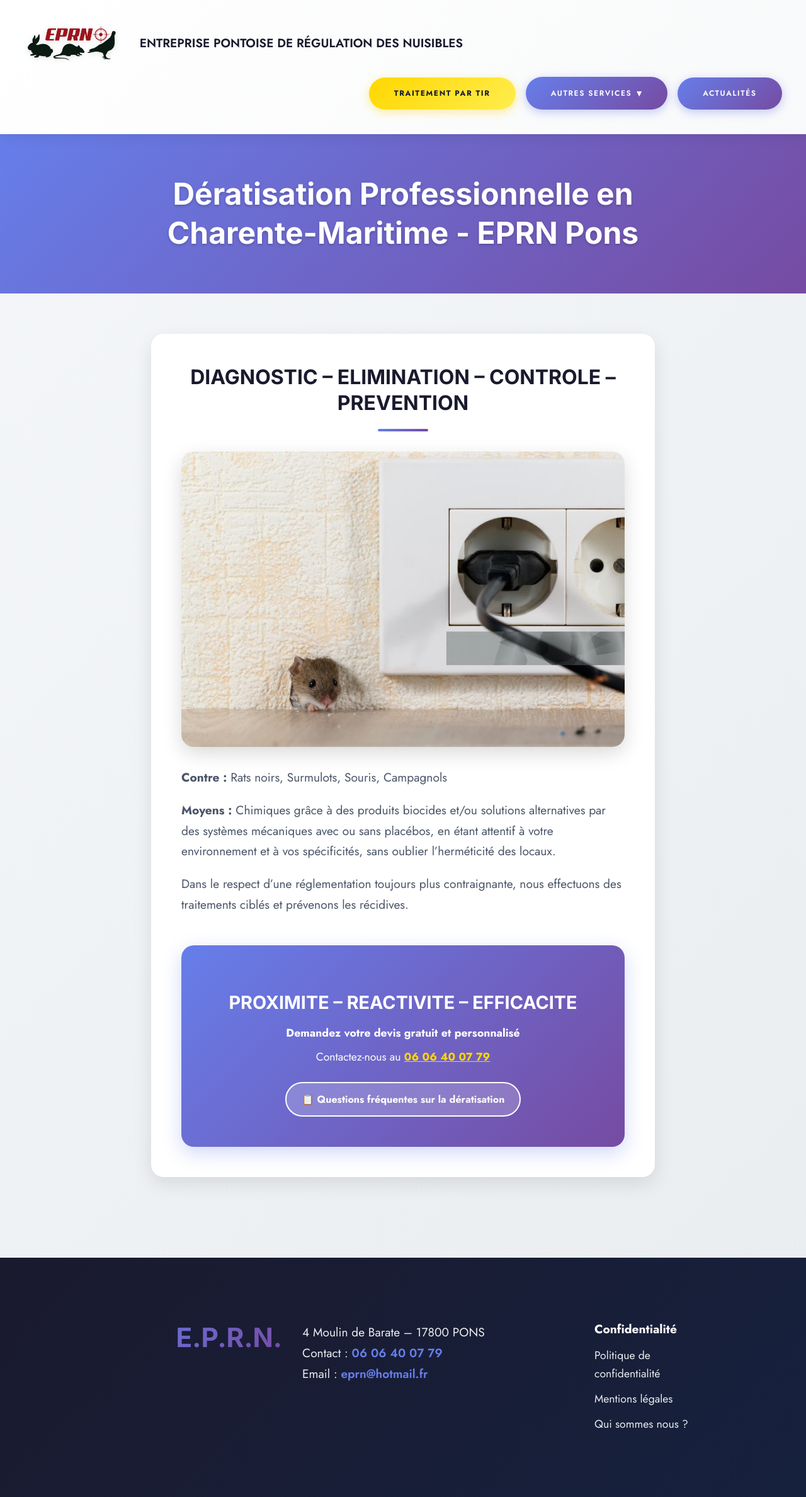
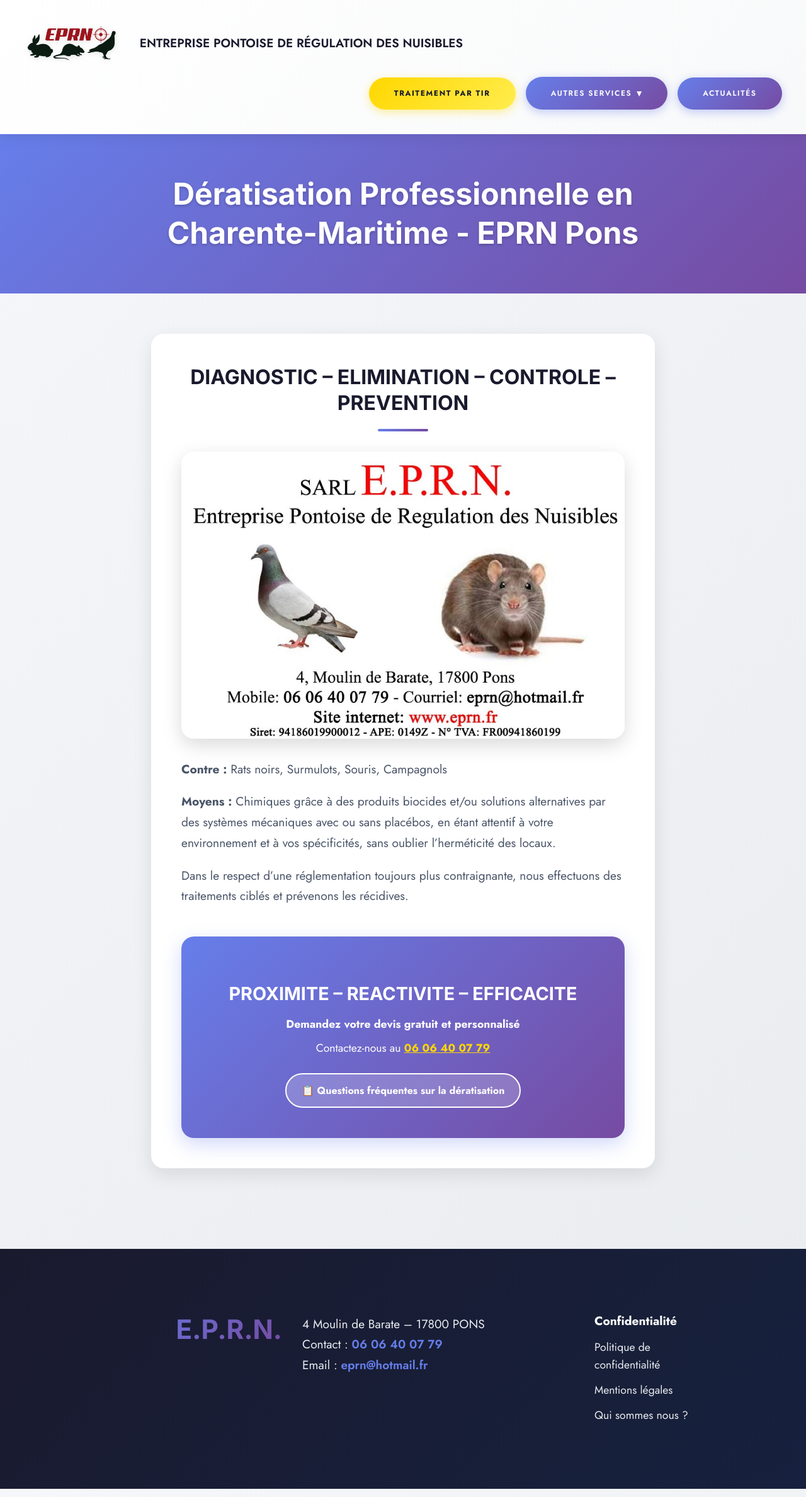
Before and after one commit to TheDoubleJo/eprn, a Jekyll site: the page built from _services/deratisation.md, in a window 1280 px wide. Shown: the whole page at 63% size. Built offline with Jekyll 4.4.1, drawn with Linux system fonts in a browser that asks for light colours.

Commit message:
Update Services “deratisation”

```diff
--- a/_services/deratisation.md
+++ b/_services/deratisation.md
@@ -1,14 +1,14 @@
 ---
 layout: service
-title: "Dératisation Professionnelle en Charente-Maritime - EPRN Pons"
-description: "Service professionnel de dératisation en Charente-Maritime. Élimination rats, souris, campagnols. Solutions chimiques et alternatives écologiques. Diagnostic gratuit au 06 06 40 07 79."
-keywords: "dératisation, rats, souris, rongeurs, campagnols, surmulots, Charente-Maritime, Pons, EPRN"
-image: "/images/deratisation.jpg"
-service_type: "Dératisation"
-heading: "DIAGNOSTIC – ELIMINATION – CONTROLE – PREVENTION"
+title: Dératisation Professionnelle en Charente-Maritime - EPRN Pons
+description: Service professionnel de dératisation en Charente-Maritime. Élimination rats, souris, campagnols. Solutions chimiques et alternatives écologiques. Diagnostic gratuit au 06 06 40 07 79.
+keywords: dératisation, rats, souris, rongeurs, campagnols, surmulots, Charente-Maritime, Pons, EPRN
+image: /images/uploads/LOGO-EPRN-2025_bis.jpg
+service_type: Dératisation
+heading: DIAGNOSTIC – ELIMINATION – CONTROLE – PREVENTION
 show_faq_link: true
-faq_url: "/faq-deratisation.html"
-faq_link_text: "Questions fréquentes sur la dératisation"
+faq_url: /faq-deratisation.html
+faq_link_text: Questions fréquentes sur la dératisation
 ---
 
 **Contre :** Rats noirs, Surmulots, Souris, Campagnols
```
Also changed, not shown: images/uploads/LOGO-EPRN-2025_bis.jpg (added).
